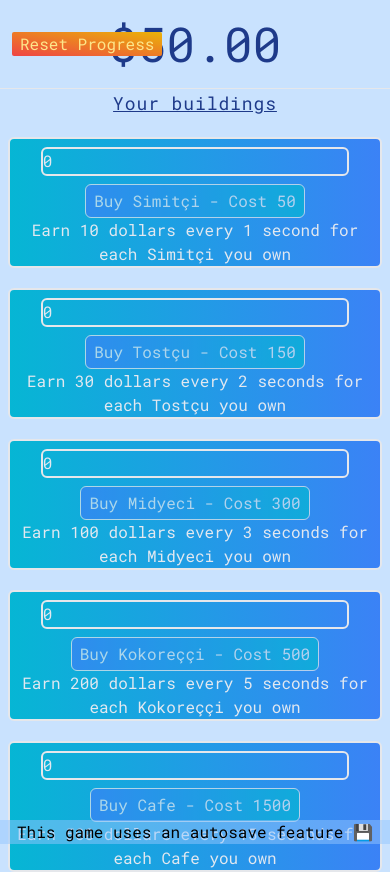
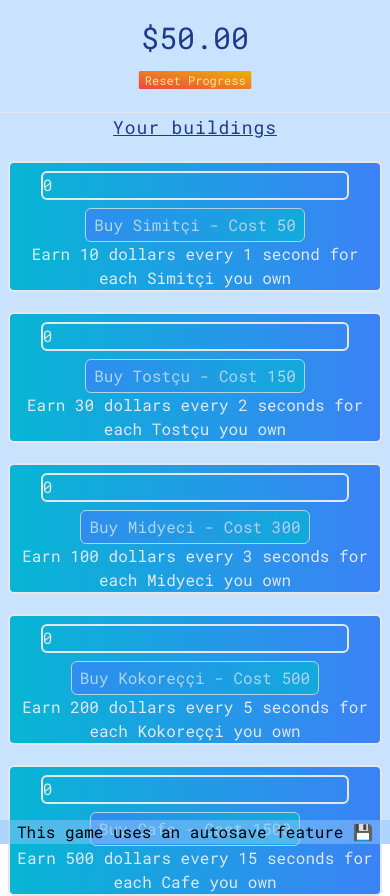
Before and after one commit to ogiboy/idler-game, a Next.js app: page / in a window 390 px wide. Built offline with nearby package versions, Linux system fonts and the light colour scheme.

Commit message:
h1 responsive

```diff
--- a/src/app/page.js
+++ b/src/app/page.js
@@ -176,14 +176,16 @@ const Home = () => {
   })
 
   return (
-    <div className="cursor-default bg-blue-300/50">
+    <div className="cursor-default bg-blue-300/50 h-screen w-screen">
       {isClient ? (
-        <div className="text-center">
-          <div className="relative p-5">
-            <h1 className="text-5xl text-blue-900">{formattedMoney}</h1>
+        <div className="text-center w-full">
+          <div className="p-5 w-full h-full flex flex-col items-center justify-between">
+            <h1 className="text-blue-900 text-nowrap text-3xl md:text-4xl lg:text-5xl">
+              {formattedMoney}
+            </h1>
             <button
               onClick={() => handleReset()}
-              className="absolute top-8 left-3 bg-gradient-to-tr hover:bg-gradient-to-bl from-red-500 to-yellow-500 rounded-sm px-2 hover:ring-1 text-amber-200 hover:text-amber-800"
+              className="bg-gradient-to-tr hover:bg-gradient-to-bl from-red-500 to-yellow-500 rounded-sm px-2 mt-3 hover:ring-1 text-amber-200 hover:text-amber-800 scale-75"
             >
               Reset Progress
             </button>
```
